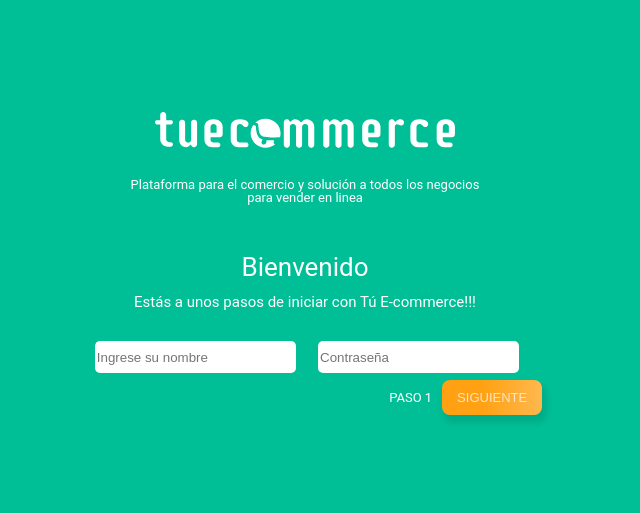
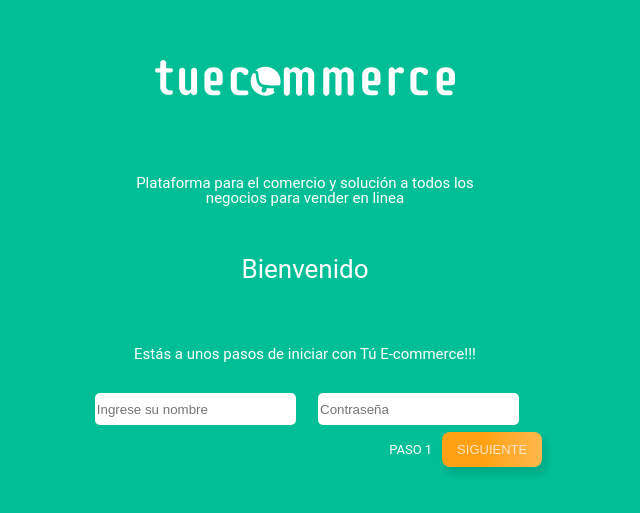
Before and after one commit to AndresYanquen/Login, a React (Create React App) app: page / in a window 1280 px wide. Shown: the part 165-678 px from the top of the page, without its empty margins (335-975 px from the left). Built offline with nearby package versions, Linux system fonts and the light colour scheme.

Commit message:
Formulario General

```diff
--- a/src/Pages/BasicForm/index.jsx
+++ b/src/Pages/BasicForm/index.jsx
@@ -1,35 +1,33 @@
 import React, { useState } from "react";
-import { Card, CardName } from "./styled";
+import { Card, CardName, FormStyled } from "./styled";
+import * as Yup from "yup";
 import InitialPage from "../InitialPage";
 import NameShop from "../NameShop";
 import RelatedWeb from "../RelatedWeb";
 import ShopLocation from "../ShopLocation";
 import ConfirmationPage from "../ConfirmationPage";
+import { Formik } from "formik";
+
+const SignupSchema = Yup.object().shape({
+  name: Yup.string()
+    .min(2, "¡Nombre muy corto!")
+    .max(50, "¡Nombre muy largo!")
+    .required("¡Nombre obligatorio"),
+  password: Yup.string()
+    .min(2, "Contraseña muy corta!")
+    .max(50, "Contraseña muy larga!")
+    .required("Contraseña obligatoria"),
+});
 
 export const BasicForm = () => {
-  const [page, setPage] = useState(0);
-  const [data, setData] = useState({
+  const initialValues = {
     name: "",
     password: "",
     nameshop: "",
     url: "",
     locationshop: "",
-  });
-  const [data2, setData2] = useState({
-    name: "",
-    password: "",
-    nameshop: "",
-    url: "",
-    locationshop: "",
-  });
-  const printData = () => {
-    console.log(data);
   };
-
-  const saveData = (json) => {
-    /* { ...obj, name: { first: 'blah', last: 'ha'} } */
-    console.log({ ...data, ...json });
-  };
+  const [page, setPage] = useState(0);
 
   const nextPage = () => {
     setPage(page + 1);
@@ -40,13 +38,22 @@ export const BasicForm = () => {
   };
 
   return (
-    <div>
+    <Formik
+      initialValues={initialValues}
+      validationSchema={SignupSchema}
+      onSubmit={(values) => {
+        console.log(values);
+        nextPage();
+      }}
+    >
+      {({ errors, touched }) => (
+        <FormStyled>
           {page === 0 && (
             <Card>
               <InitialPage
-            saveData={saveData}
+                errors={errors}
+                touched={touched}
                 nextPage={nextPage}
-            printData={printData}
               ></InitialPage>
             </Card>
           )}
@@ -54,8 +61,8 @@ export const BasicForm = () => {
           {page === 1 && (
             <CardName>
               <NameShop
-            saveData={saveData}
-            printData={printData}
+                errors={errors}
+                touched={touched}
                 nextPage={nextPage}
                 pageBefore={pageBefore}
               ></NameShop>
@@ -64,9 +71,9 @@ export const BasicForm = () => {
           {page === 2 && (
             <CardName>
               <ShopLocation
-            saveData={saveData}
+                errors={errors}
+                touched={touched}
                 nextPage={nextPage}
-            printData={printData}
                 pageBefore={pageBefore}
               ></ShopLocation>
             </CardName>
@@ -75,9 +82,9 @@ export const BasicForm = () => {
             <CardName>
               {" "}
               <RelatedWeb
-            saveData={saveData}
+                errors={errors}
+                touched={touched}
                 nextPage={nextPage}
-            printData={printData}
                 pageBefore={pageBefore}
               ></RelatedWeb>
             </CardName>
@@ -86,10 +93,15 @@ export const BasicForm = () => {
           {page === 4 && (
             <CardName>
               {" "}
-          <ConfirmationPage></ConfirmationPage>
+              <ConfirmationPage
+                errors={errors}
+                touched={touched}
+              ></ConfirmationPage>
             </CardName>
           )}
-    </div>
+        </FormStyled>
+      )}
+    </Formik>
   );
 };
 
--- a/src/Pages/BasicForm/styled.jsx
+++ b/src/Pages/BasicForm/styled.jsx
@@ -1,4 +1,5 @@
 import styled from "styled-components";
+import { Form } from "formik";
 
 export const Card = styled.div`
   display: flex;
@@ -14,3 +15,20 @@ export const CardName = styled.div`
   justify-content: center;
   height: 100vh;
 `;
+
+export const FormStyled = styled(Form)`
+  display: flex;
+  flex-direction: column;
+  justify-content: center;
+  align-items: center;
+  width: 80%;
+  height: auto;
+  p {
+    padding-top: 50px;
+    font-size: 15px;
+  }
+
+  @media (min-width: 480px) {
+    width: 95%;
+  }
+`;
--- a/src/Pages/InitialPage/index.jsx
+++ b/src/Pages/InitialPage/index.jsx
@@ -28,27 +28,7 @@ const SignupSchema = Yup.object().shape({
     .required("Contraseña obligatoria"),
 });
 
-const InitialPage = ({ saveData, nextPage }) => {
-  const [values, setValues] = useState({
-    amount: "",
-    password: "",
-    weight: "",
-    weightRange: "",
-    showPassword: false,
-  });
-
-  const handleChange = (prop) => (event) => {
-    setValues({ ...values, [prop]: event.target.value });
-  };
-
-  const handleClickShowPassword = () => {
-    setValues({ ...values, showPassword: !values.showPassword });
-  };
-
-  const handleMouseDownPassword = (event) => {
-    event.preventDefault();
-  };
-
+const InitialPage = ({ nextPage, errors, touched }) => {
   return (
     <FormContainer>
       <Logo>
@@ -65,18 +45,6 @@ const InitialPage = ({ saveData, nextPage }) => {
         <p>Estás a unos pasos de iniciar con Tú E-commerce!!!</p>
       </InitialDescription>
       <LabelInfo>
-        <Formik
-          initialValues={{
-            nameshop: "",
-          }}
-          validationSchema={SignupSchema}
-          onSubmit={(values) => {
-            saveData(values);
-            nextPage();
-          }}
-        >
-          {({ errors, touched }) => (
-            <Form>
         <TextFieldsInitial>
           <FieldContainerError active={errors.name && touched.name}>
             <FieldInput
@@ -84,13 +52,9 @@ const InitialPage = ({ saveData, nextPage }) => {
               name="name"
               active={errors.name && touched.name}
             />
-                  {errors.name && touched.name ? (
-                    <div>{errors.name}</div>
-                  ) : null}
+            {errors.name && touched.name ? <div>{errors.name}</div> : null}
           </FieldContainerError>
-                <FieldContainerError
-                  active={errors.password && touched.password}
-                >
+          <FieldContainerError active={errors.password && touched.password}>
             <FieldInput
               placeholder="Contraseña"
               name="password"
@@ -104,13 +68,10 @@ const InitialPage = ({ saveData, nextPage }) => {
 
         <LabelButton>
           <h5> PASO 1</h5>
-                <StyleButton type="submit">
+          <StyleButton onClick={() => nextPage()}>
             <h3>SIGUIENTE</h3>
           </StyleButton>
         </LabelButton>
-            </Form>
-          )}
-        </Formik>{" "}
       </LabelInfo>
     </FormContainer>
   );
--- a/src/Pages/NameShop/index.jsx
+++ b/src/Pages/NameShop/index.jsx
@@ -12,14 +12,7 @@ import {
   Subtitle,
 } from "./styled";
 
-const SignupSchema = Yup.object().shape({
-  nameshop: Yup.string()
-    .min(2, "¡Nombre muy corto!")
-    .max(50, "¡Nombre muy largo!")
-    .required("¡Nombre obligatorio"),
-});
-
-const NameShop = ({ saveData, printData, nextPage, pageBefore }) => {
+const NameShop = ({ printData, nextPage, pageBefore, errors, touched }) => {
   return (
     <CardInitial>
       <ContainerShop>
@@ -27,19 +20,6 @@ const NameShop = ({ saveData, printData, nextPage, pageBefore }) => {
         <Subtitle>
           <p> Elija el nombre de su tienda</p>
         </Subtitle>
-        <Formik
-          initialValues={{
-            nameshop: "",
-          }}
-          validationSchema={SignupSchema}
-          onSubmit={(values) => {
-            console.log(values);
-            saveData(values);
-            nextPage();
-          }}
-        >
-          {({ errors, touched }) => (
-            <FormStyled>
         <FieldInput
           placeholder="Ingrese el nombre de su tienda"
           name="nameshop"
@@ -53,13 +33,10 @@ const NameShop = ({ saveData, printData, nextPage, pageBefore }) => {
           <StyleButtonBack onClick={pageBefore}>
             <h3> ATRÁS </h3>
           </StyleButtonBack>
-                <StyleButton type="submit">
+          <StyleButton onClick={() => nextPage()}>
             <h3> SIGUIENTE</h3>
           </StyleButton>
         </ContainerButtons>
-            </FormStyled>
-          )}
-        </Formik>{" "}
         <button onClick={printData}> Data</button>
       </ContainerShop>
     </CardInitial>
--- a/src/Pages/RelatedWeb/index.jsx
+++ b/src/Pages/RelatedWeb/index.jsx
@@ -1,31 +1,16 @@
 import React from "react";
-import * as Yup from "yup";
-import Radio from "@material-ui/core/Radio";
 import {
   CardInitial,
   ContainerButtons,
   ContainerWeb,
   FieldInput,
-  FormStyled,
-  LabelRadio,
-  LabelTextRadio,
   StyleButton,
   StyleButtonBack,
   Subtitle,
   TopSeparator,
   UrlLabel,
 } from "./styled";
-import { Formik } from "formik";
-
-const SignupSchema = Yup.object().shape({
-  url: Yup.string().required("¡Url obligatoria!"),
-});
-
-const RelatedWeb = ({ saveData, printData, nextPage, pageBefore }) => {
-  const [selectedValue, setSelectedValue] = React.useState("a");
-  const handleChange = (event) => {
-    setSelectedValue(event.target.value);
-  };
+const RelatedWeb = ({ printData, nextPage, pageBefore, errors, touched }) => {
   return (
     <CardInitial>
       <ContainerWeb>
@@ -33,19 +18,7 @@ const RelatedWeb = ({ saveData, printData, nextPage, pageBefore }) => {
         <Subtitle>
           <p> ¿Cuentas con dominio propio?</p>
         </Subtitle>
-        <Formik
-          initialValues={{
-            url: "",
-          }}
-          validationSchema={SignupSchema}
-          onSubmit={(values) => {
-            console.log(values);
-            saveData(values);
-            nextPage();
-          }}
-        >
-          {({ errors, touched }) => (
-            <FormStyled>
+
         <UrlLabel>
           <FieldInput
             placeholder="Ingrese la url de su tienda"
@@ -67,9 +40,7 @@ const RelatedWeb = ({ saveData, printData, nextPage, pageBefore }) => {
             <h3> SIGUIENTE</h3>
           </StyleButton>
         </ContainerButtons>
-            </FormStyled>
-          )}
-        </Formik>
+
         <button onClick={printData}> DATA</button>
       </ContainerWeb>
     </CardInitial>
--- a/src/Pages/ShopLocation/index.jsx
+++ b/src/Pages/ShopLocation/index.jsx
@@ -1,22 +1,15 @@
-import { Formik } from "formik";
-import * as Yup from "yup";
 import React from "react";
 import {
   CardInitial,
   ContainerButtons,
   ContainerLocation,
   FieldInput,
-  FormStyled,
   StyleButton,
   StyleButtonBack,
   Subtitle,
 } from "./styled";
 
-const SignupSchema = Yup.object().shape({
-  locationshop: Yup.string().required("¡Ubicación obligatoria!"),
-});
-
-const ShopLocation = ({ saveData, printData, nextPage, pageBefore }) => {
+const ShopLocation = ({ printData, nextPage, pageBefore, errors, touched }) => {
   return (
     <CardInitial>
       <ContainerLocation>
@@ -24,19 +17,7 @@ const ShopLocation = ({ saveData, printData, nextPage, pageBefore }) => {
         <Subtitle>
           <p> ¿Dónde está ubicada su tienda?</p>
         </Subtitle>
-        <Formik
-          initialValues={{
-            locationshop: "",
-          }}
-          validationSchema={SignupSchema}
-          onSubmit={(values) => {
-            console.log(values);
-            saveData(values);
-            nextPage();
-          }}
-        >
-          {({ errors, touched }) => (
-            <FormStyled>
+
         <FieldInput
           placeholder="Ingrese la ubicación de su tienda"
           name="locationshop"
@@ -50,13 +31,11 @@ const ShopLocation = ({ saveData, printData, nextPage, pageBefore }) => {
           <StyleButtonBack onClick={pageBefore}>
             <h3> ATRÁS </h3>
           </StyleButtonBack>
-                <StyleButton type="submit">
+          <StyleButton onClick={() => nextPage()}>
             <h3> SIGUIENTE</h3>
           </StyleButton>
         </ContainerButtons>
-            </FormStyled>
-          )}
-        </Formik>{" "}
+
         <button onClick={printData}> Data</button>
       </ContainerLocation>
     </CardInitial>
```
Lines whose indentation alone changed are shown as unchanged.
